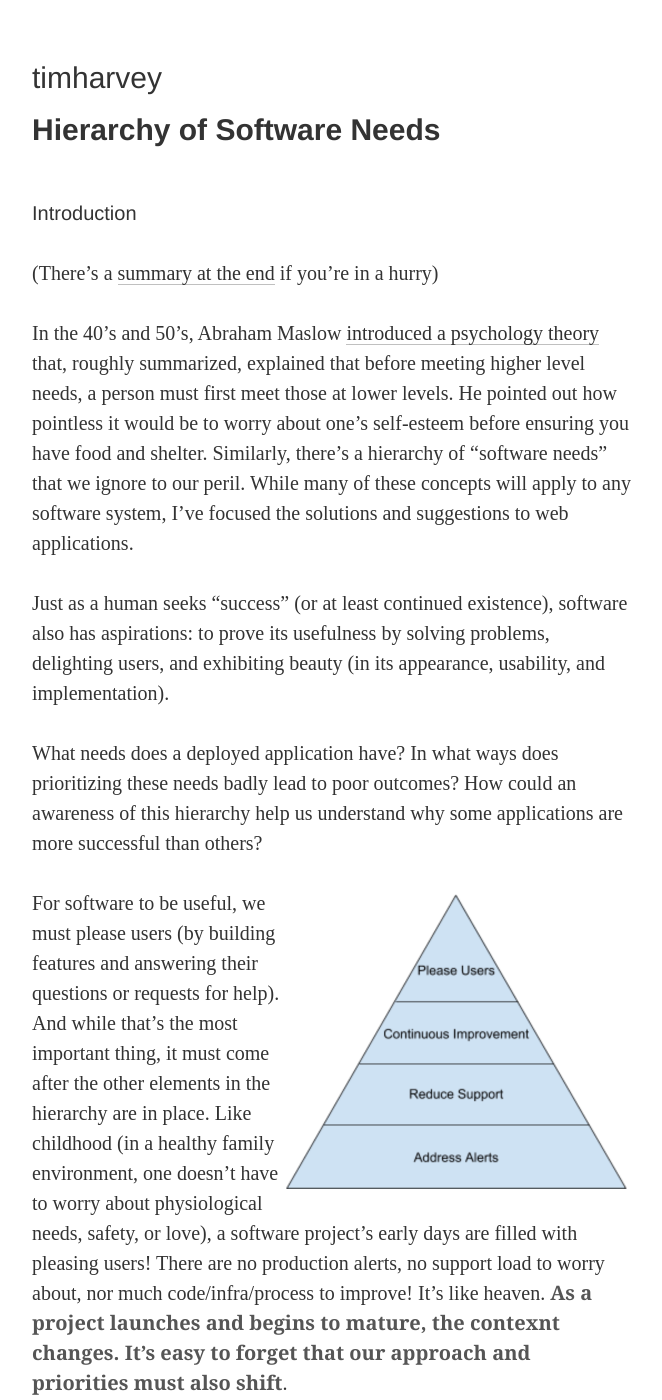
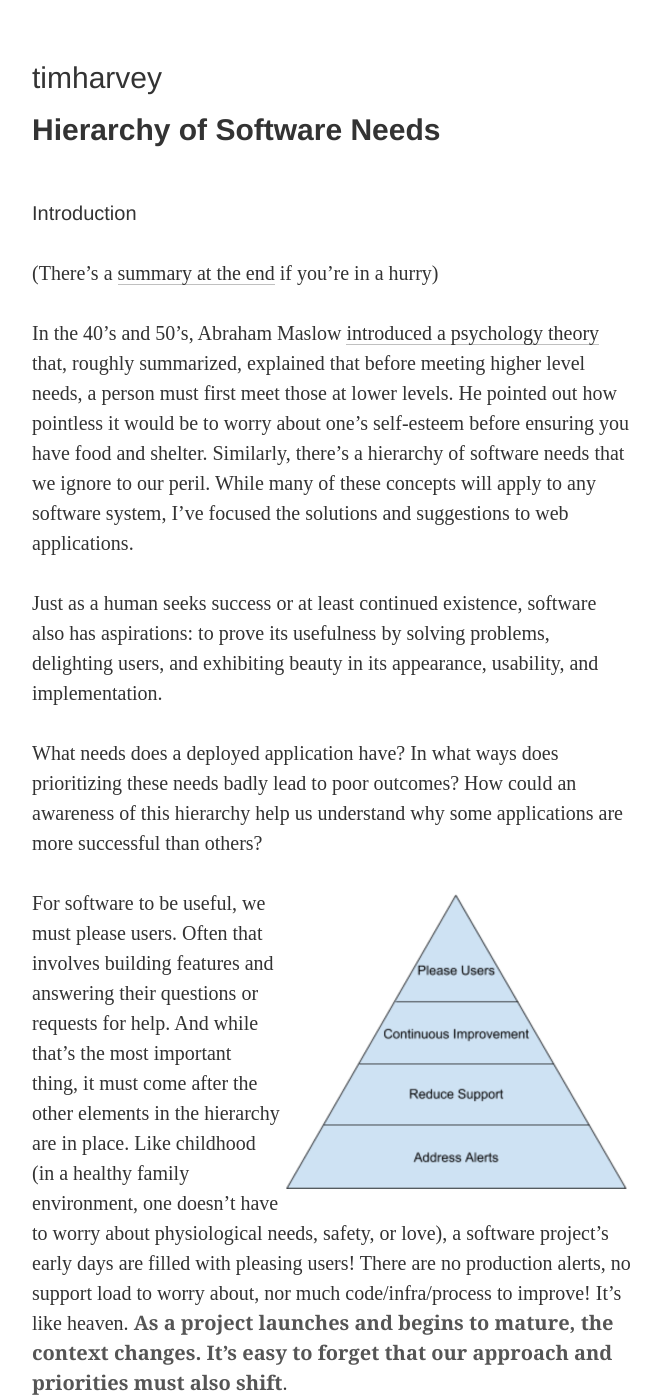
Before and after one commit to tjh/tjh.github.io, a Jekyll site: the page built from _posts/2018-11-26-hierarchy-of-software-needs.markdown, in a window 1280 px wide and 1400 px high. Shown: the whole window, without its empty margins (40-702 px from the left). Built offline with Jekyll 4.4.1, drawn with Linux system fonts in a browser that asks for light colours; some of the changed text lies outside the part shown.

Commit message:
Fix typos and improve readability from Chris Z feedback
* Less parenthetical
* Fewer quoted phrases
* Misspellings or typo fixes

```diff
--- a/_posts/2018-11-26-hierarchy-of-software-needs.markdown
+++ b/_posts/2018-11-26-hierarchy-of-software-needs.markdown
@@ -8,21 +8,21 @@ title: Hierarchy of Software Needs
 
 (There’s a [summary at the end](#tldr) if you’re in a hurry)
 
-In the 40’s and 50’s, Abraham Maslow [introduced a psychology theory](https://en.wikipedia.org/wiki/Maslow%27s_hierarchy_of_needs) that, roughly summarized, explained that before meeting higher level needs, a person must first meet those at lower levels. He pointed out how pointless it would be to worry about one’s self-esteem before ensuring you have food and shelter. Similarly, there’s a hierarchy of “software needs” that we ignore to our peril. While many of these concepts will apply to any software system, I've focused the solutions and suggestions to web applications.
+In the 40’s and 50’s, Abraham Maslow [introduced a psychology theory](https://en.wikipedia.org/wiki/Maslow%27s_hierarchy_of_needs) that, roughly summarized, explained that before meeting higher level needs, a person must first meet those at lower levels. He pointed out how pointless it would be to worry about one’s self-esteem before ensuring you have food and shelter. Similarly, there’s a hierarchy of software needs that we ignore to our peril. While many of these concepts will apply to any software system, I've focused the solutions and suggestions to web applications.
 
-Just as a human seeks “success” (or at least continued existence), software also has aspirations: to prove its usefulness by solving problems, delighting users, and exhibiting beauty (in its appearance, usability, and implementation).
+Just as a human seeks success or at least continued existence, software also has aspirations: to prove its usefulness by solving problems, delighting users, and exhibiting beauty in its appearance, usability, and implementation.
 
 What needs does a deployed application have? In what ways does prioritizing these needs badly lead to poor outcomes? How could an awareness of this hierarchy help us understand why some applications are more successful than others?
 
 <img src="/images/2018-11-hierarchy.png" alt="software hierarchy diagram" width="350" title="Pyramid showing needs"/>
 
-For software to be useful, we must please users (by building features and answering their questions or requests for help). And while that’s the most important thing, it must come after the other elements in the hierarchy are in place. Like childhood (in a healthy family environment, one doesn’t have to worry about physiological needs, safety, or love), a software project’s early days are filled with pleasing users! There are no production alerts, no support load to worry about, nor much code/infra/process to improve! It’s like heaven. **As a project launches and begins to mature, the contexnt changes. It’s easy to forget that our approach and priorities must also shift**.
+For software to be useful, we must please users. Often that involves building features and answering their questions or requests for help. And while that’s the most important thing, it must come after the other elements in the hierarchy are in place. Like childhood (in a healthy family environment, one doesn’t have to worry about physiological needs, safety, or love), a software project’s early days are filled with pleasing users! There are no production alerts, no support load to worry about, nor much code/infra/process to improve! It’s like heaven. **As a project launches and begins to mature, the context changes. It’s easy to forget that our approach and priorities must also shift**.
 
 # Symptoms
 
 If you’ve seen more than a few of the following, there’s a good chance your team or application’s priorities are out of order. And the longer they stay that way, the worse the symptoms will get:
 
-* Team members create filters that automatically “mark read” and “archive” alerts.
+* Team members create filters that automatically *mark read* and *archive* alerts.
 * On-call staff complain about being woke up in the middle of the night for no reason, or begin sleeping through pages without consequence.
 * Handling support requests is purely reactionary, without retrospectives or proactive efforts to address frequently reported issues.
 * Engineers working on the application are siloed from those handling support, with little coordination or communication between them.
@@ -31,9 +31,9 @@ If you’ve seen more than a few of the following, there’s a good chance your
 
 # Restoring Sanity
 
-By looking at each element in the hierarchy, I hope to make it clear why they should be tackled and prioritized in this order...counterintuitively putting “please users” last. That doesn’t mean that giving users what they need is the least important...rather the path to ensuring the application (and by extension its users) is successful requires putting our work in a different order.
+By looking at each element in the hierarchy, I hope to make it clear why they should be tackled and prioritized in this order...counterintuitively putting "please users" last. That doesn’t mean that giving users what they need is the least important. Instead, the path to ensuring the application and its users are successful requires putting our work in a different order.
 
-Does that mean you shouldn’t please users until you’ve fixed all the alerts, software issues, and technical debt? No! The focus is on ensuring that the first three areas have a healthy focus and investment alongside the need to please users. A team may only need 30 minutes of continuous improvement each week to stay ahead of issues and make progress on making their space easier to manage. Others may dedicate multiple developers full time to the effort. Context is key, so finding the right balance will yield the best results. This post is intended to highlight the value in putting the “right” amount of time to alerts, reducing support, and improvement while avoiding the temptation to firefight by only addressing user requests.
+Does that mean you shouldn’t please users until you’ve fixed all the alerts, software issues, and technical debt? No! The focus is on ensuring that the first three areas have a healthy focus and investment alongside the need to please users. A team may only need 30 minutes of continuous improvement each week to stay ahead of issues and make progress on making their space easier to manage. Others may dedicate multiple developers full time to the effort. Context is key, so finding the right balance will yield the best results. This post is intended to highlight the value in putting the *right* amount of time to alerts, reducing support, and improvement while avoiding the temptation to firefight by only addressing user requests.
 
 There’s often a fear that this approach is slower or requires more resources. My experience proves the opposite: **Skipping the necessary investments in addressing alerts, reducing support, and continuous improvement results in massive waste**. A healthy development hierarchy operates efficiently and produces happier developers and delighted users.
 
@@ -53,9 +53,9 @@ There are few things worse than useless alerts (you know the type: those emails
 * Urgent
 * Targetted
 
-Most importantly, every alert must have a clear course of action. If there’s nothing specific to be done with an alert, why bother with it? And to be worthy of an alert that interrupts your team, be sure they’re urgent...requiring timely action (to avoid user or engineer irritation). Finally, be wary of the temptation to send the alert to as many team members as possible (hoping that someone will handle it). Work to cut down the distribution of alerts so that they interrupt the smallest group possible, perhaps leveraging escalations when something goes without action or acknowledgement for a certain time. From a practical standpoint, this could be an “on call” or “alerts” distribution group that members join/depart as needed (when they go on call or should be involved with addressing alerts) or turn on/off their mail filtering rules.
+Most importantly, every alert must have a clear course of action. If there’s nothing specific to be done with an alert, why bother with it? And to be worthy of an alert that interrupts your team, be sure they’re urgent...requiring timely action (to avoid user or engineer irritation). Finally, be wary of the temptation to send the alert to as many team members as possible (hoping that someone will handle it). Work to cut down the distribution of alerts so that they interrupt the smallest group possible, perhaps leveraging escalations when something goes without action or acknowledgement for a certain time. From a practical standpoint, this could be an on call or alerts distribution group that members join/depart as needed (when they go on call or should be involved with addressing alerts) or turn on/off their mail filtering rules.
 
-With a clear definition of what an alert should be, what specifically does investing in “addressing alerts” involve? At the very least, it should include:
+With a clear definition of what an alert should be, what specifically does investing in "addressing alerts" involve? At the very least, it should include:
 
 * Take immediate action to remedy any urgent, actionable alerts
 * For alerts that are non-urgent or cannot be actioned, common remedies are:
@@ -66,7 +66,7 @@ With a clear definition of what an alert should be, what specifically does inves
 
 Having a consistent practice of addressing alerts will slowly reduce the frequency and impact of useless interruptions, while still maintaining a watchful eye on the stability and proper function of the application.
 
-But wait! I can hear you thinking, “We didn’t talk about creating alerts!” That’s very intentional. We never want to create alerts for their own sake. Rather, they are a byproduct of work to “reduce support” and “continuously improve”.
+But wait! I can hear you thinking, "We didn’t talk about creating alerts!" That’s very intentional. We never want to create alerts for their own sake. Rather, they are a byproduct of work to "reduce support" and "continuously improve".
 
 # Reduce Support
 
@@ -76,14 +76,14 @@ In addition to avoiding support requests completely, it’s also important to re
 
 Support requests are very unique to the application, however there are a handful of common approaches that generally apply:
 
-* Make incremental UX/UI improvements/messaging to reduce confusion and “how do I…” requests.
+* Make incremental UX/UI improvements/messaging to reduce confusion and "how do I...?" requests.
 * For error-prone flows, consider automatic retries, or help users understand that a failure occurred and let them know how they can trigger another attempt.
 * Improve messaging (in-app as well as external) to reduce support requests going to the wrong channel.
 * Evaluate in-app ways for users to submit support requests that prompt users for helpful context and can automatically include debugging information like user identifier, browser version, etc.
 * Consider the cost/benefit balance of building features to address needs that users can only accomplish by submitting a support request (new statuses or other drop list entries often fall into this category)
 * Build tools to automate activities support staff do frequently (logging into consoles, pulling database copies, checking the state of data in external systems, etc.)
-* Look for non-support communications (like feature requests) that come in on more “urgent” channels (or those you have to actively monitor). Evaluate how to get these out of the support request flow that interrupts your team (demanding a response) and instead come through a periodically reviewed flow (perhaps a regular meeting, or feature request workflow).
-* For calculations, consider providing an “introspection” view that shows the inputs used for the calculation as well as any intermediate steps. Users may see a final result and feel “this isn’t right”. Allowing them to self-service the reason helps build confidence in the system. These views are also useful for developer debugging too, reducing support response time!
+* Look for non-support communications (like feature requests) that come in on more urgent channels (or those you have to actively monitor). Evaluate how to get these out of the support request flow that interrupts your team (demanding a response) and instead come through a periodically reviewed flow (perhaps a regular meeting, or feature request workflow).
+* For calculations, consider providing an "introspection" view that shows the inputs used for the calculation as well as any intermediate steps. Users may see a final result and feel "this isn’t right". Allowing them to self-service the reason helps build confidence in the system. These views are also useful for developer debugging too, reducing support response time!
 
 Another category of common approaches involves alerts, logging, or reports. Instead of including those above, I want to give them special attention as there are nuanced considerations for each. The general approach is to ensure support staff know about a problem before someone has to notify support. This has two critical benefits:
 
@@ -105,29 +105,29 @@ Good candidates for charts are areas that are likely to cause trouble or could i
 * Memory usage
 * Request failures
 * Login counts
-* Add a “health check” event that gets passed through each job queue and reports on it’s time-in-queue
+* Add a health check event that gets passed through each job queue and reports on it’s time-in-queue
 
 # Continuous Improvement
 
 Entire books have been devoted to this topic, and I won’t try to do more than make a few comments, and recommend a few resources:
 
 * Continuous improvement needs to be called out as many team members may not instinctively put time towards work that doesn’t directly please users. They need to be encouraged to take time out...to slow down so they can go fast.
-* Focus on impact. Continuous improvement is a skill that needs exercising and honing. While it’s often easier to look at how many things a team improves, the more valuable metric (even if subjective) is the impact of the improvements. Be careful not to confuse “impactful” with “big”. Large scale improvements can take months before getting any benefit, while small changes every day may deliver more value. Your context matters.
-* Read [2 Second Lean](https://amzn.to/2r4GMNH)\* for a primer in “always be improving small things” and applying improvement thinking to many areas of your life (Very quick read)
+* Focus on impact. Continuous improvement is a skill that needs exercising and honing. While it’s often easier to look at how many things a team improves, the more valuable metric, even if subjective, is the impact of the improvements. Be careful not to confuse impactful with big or complicated. Large scale improvements can take months before getting any benefit, while small changes every day may deliver more value. Your context matters.
+* Read [2 Second Lean](https://amzn.to/2r4GMNH)\* for a primer in "always be improving small things" and applying improvement thinking to many areas of your life (Very quick read)
 * Read [The Phoenix Project](https://amzn.to/2QmmIVl)\* to see a team transition from mediocrity to excellence through smart prioritization, continuous improvement, and automation.
 
 \* These are Amazon affiliate links, so you're helping support my blogging habit if you buy one of these books.
 
 # Please Users
 
-This is the “good stuff” most of us get excited about when we consider our work. This is the opportunity to:
+This is the good stuff most of us get excited about when we consider our work. This is the opportunity to:
 
 * Implement features that make a difference
 * Respond to support requests
 
 There’s not a lot to say here, because generally we’re all pretty good at this! And if we fall down, users will let us know. :)
 
-# <a name="tldr"></a>TL;DR - Summary
+# <a name="tldr"></a>TL;DR
 
 There are generally four areas that we focus on as application developers:
 
```
Also changed, not shown: other parts of _posts/2018-11-26-hierarchy-of-software-needs.markdown (+3 -3 lines).
